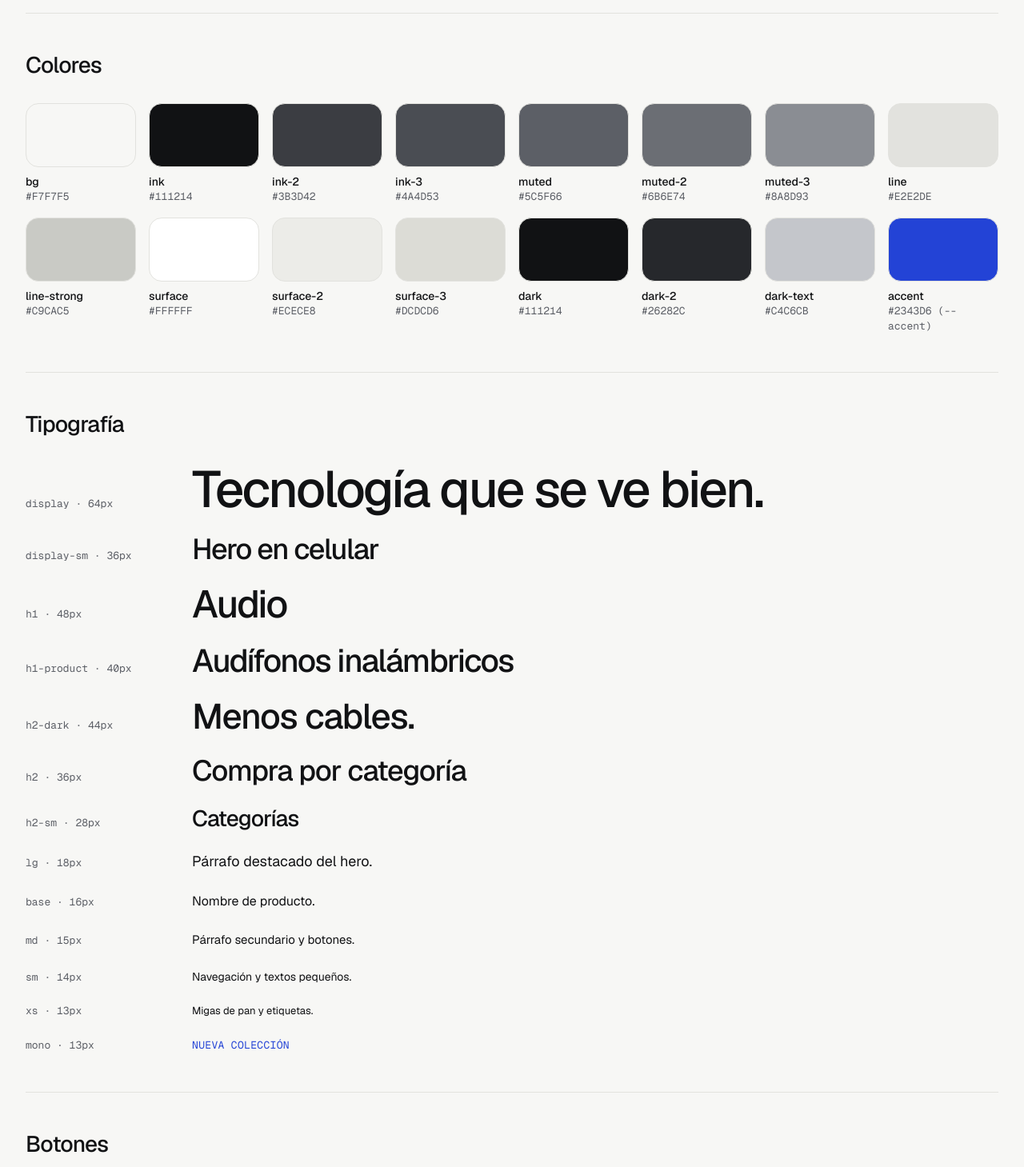
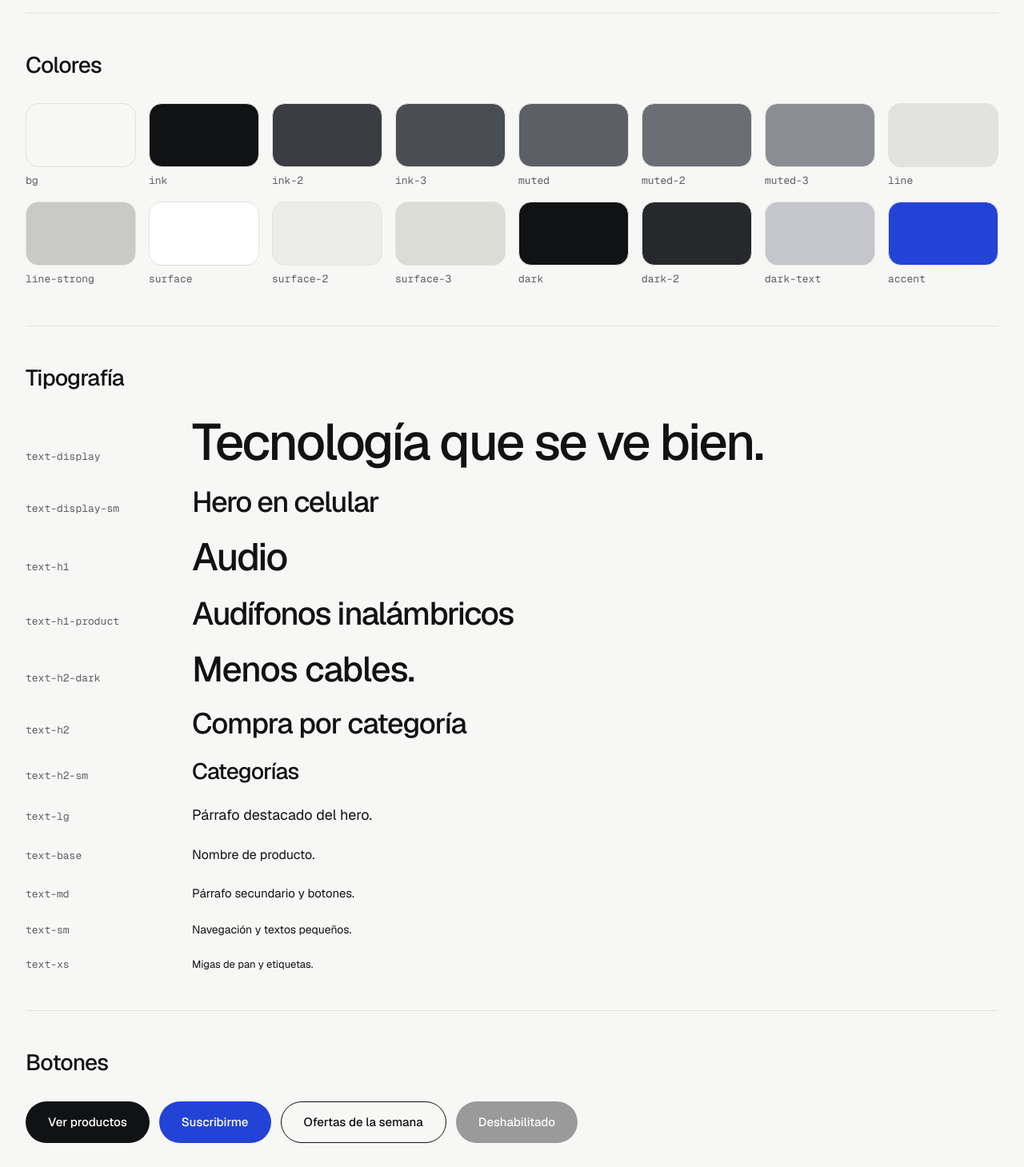
Before and after one commit to Hyos332/lirio, a Next.js app: page /dev/ui in a window 1280 px wide. Shown: the part 240-1699 px from the top of the page at 80% size. Built offline with nearby package versions, Linux system fonts and the light colour scheme.

Commit message:
refactor: quita comentarios, simplifica Badge y la vitrina

```diff
--- a/src/app/dev/ui/page.tsx
+++ b/src/app/dev/ui/page.tsx
@@ -14,93 +14,51 @@ export const metadata: Metadata = {
   robots: { index: false, follow: false },
 };
 
-// Valores de ejemplo solo para esta vitrina.
 const samplePrice: Money = { amount: "19.99", currencyCode: "EUR" };
 const sampleCompareAt: Money = { amount: "29.99", currencyCode: "EUR" };
 
-const colors = [
-  { token: "bg", hex: "#F7F7F5", className: "bg-bg" },
-  { token: "ink", hex: "#111214", className: "bg-ink" },
-  { token: "ink-2", hex: "#3B3D42", className: "bg-ink-2" },
-  { token: "ink-3", hex: "#4A4D53", className: "bg-ink-3" },
-  { token: "muted", hex: "#5C5F66", className: "bg-muted" },
-  { token: "muted-2", hex: "#6B6E74", className: "bg-muted-2" },
-  { token: "muted-3", hex: "#8A8D93", className: "bg-muted-3" },
-  { token: "line", hex: "#E2E2DE", className: "bg-line" },
-  { token: "line-strong", hex: "#C9CAC5", className: "bg-line-strong" },
-  { token: "surface", hex: "#FFFFFF", className: "bg-surface" },
-  { token: "surface-2", hex: "#ECECE8", className: "bg-surface-2" },
-  { token: "surface-3", hex: "#DCDCD6", className: "bg-surface-3" },
-  { token: "dark", hex: "#111214", className: "bg-dark" },
-  { token: "dark-2", hex: "#26282C", className: "bg-dark-2" },
-  { token: "dark-text", hex: "#C4C6CB", className: "bg-dark-text" },
-  { token: "accent", hex: "#2343D6 (--accent)", className: "bg-accent" },
+const colorClasses = [
+  "bg-bg",
+  "bg-ink",
+  "bg-ink-2",
+  "bg-ink-3",
+  "bg-muted",
+  "bg-muted-2",
+  "bg-muted-3",
+  "bg-line",
+  "bg-line-strong",
+  "bg-surface",
+  "bg-surface-2",
+  "bg-surface-3",
+  "bg-dark",
+  "bg-dark-2",
+  "bg-dark-text",
+  "bg-accent",
 ];
 
 const typeScale = [
-  {
-    name: "display · 64px",
-    className: "text-display",
-    sample: "Tecnología que se ve bien.",
-  },
-  {
-    name: "display-sm · 36px",
-    className: "text-display-sm",
-    sample: "Hero en celular",
-  },
-  { name: "h1 · 48px", className: "text-h1", sample: "Audio" },
-  {
-    name: "h1-product · 40px",
-    className: "text-h1-product",
-    sample: "Audífonos inalámbricos",
-  },
-  {
-    name: "h2-dark · 44px",
-    className: "text-h2-dark",
-    sample: "Menos cables.",
-  },
-  { name: "h2 · 36px", className: "text-h2", sample: "Compra por categoría" },
-  { name: "h2-sm · 28px", className: "text-h2-sm", sample: "Categorías" },
-  {
-    name: "lg · 18px",
-    className: "text-lg",
-    sample: "Párrafo destacado del hero.",
-  },
-  {
-    name: "base · 16px",
-    className: "text-base",
-    sample: "Nombre de producto.",
-  },
-  {
-    name: "md · 15px",
-    className: "text-md",
-    sample: "Párrafo secundario y botones.",
-  },
-  {
-    name: "sm · 14px",
-    className: "text-sm",
-    sample: "Navegación y textos pequeños.",
-  },
-  {
-    name: "xs · 13px",
-    className: "text-xs",
-    sample: "Migas de pan y etiquetas.",
-  },
-  {
-    name: "mono · 13px",
-    className: "font-mono text-xs tracking-wide text-accent",
-    sample: "NUEVA COLECCIÓN",
-  },
-];
+  ["text-display", "Tecnología que se ve bien."],
+  ["text-display-sm", "Hero en celular"],
+  ["text-h1", "Audio"],
+  ["text-h1-product", "Audífonos inalámbricos"],
+  ["text-h2-dark", "Menos cables."],
+  ["text-h2", "Compra por categoría"],
+  ["text-h2-sm", "Categorías"],
+  ["text-lg", "Párrafo destacado del hero."],
+  ["text-base", "Nombre de producto."],
+  ["text-md", "Párrafo secundario y botones."],
+  ["text-sm", "Navegación y textos pequeños."],
+  ["text-xs", "Migas de pan y etiquetas."],
+] as const;
 
-const radii = [
-  { name: "block · 28px", className: "rounded-block" },
-  { name: "panel · 24px", className: "rounded-panel" },
-  { name: "card · 20px", className: "rounded-card" },
-  { name: "card-sm · 16px", className: "rounded-card-sm" },
-  { name: "input · 14px", className: "rounded-input" },
-  { name: "thumb · 12px", className: "rounded-thumb" },
-  { name: "pill · 999px", className: "rounded-pill" },
+const radiusClasses = [
+  "rounded-block",
+  "rounded-panel",
+  "rounded-card",
+  "rounded-card-sm",
+  "rounded-input",
+  "rounded-thumb",
+  "rounded-pill",
 ];
 
 function Section({ title, children }: { title: string; children: ReactNode }) {
@@ -126,13 +84,14 @@ export default function UiPage() {
 
       <Section title="Colores">
         <ul className="grid grid-cols-2 gap-4 sm:grid-cols-4 lg:grid-cols-8">
-          {colors.map((color) => (
-            <li key={color.token}>
+          {colorClasses.map((className) => (
+            <li key={className}>
               <div
-                className={`h-20 rounded-card-sm border border-line ${color.className}`}
+                className={`h-20 rounded-card-sm border border-line ${className}`}
               />
-              <p className="mt-2 text-sm font-medium">{color.token}</p>
-              <p className="font-mono text-xs text-muted">{color.hex}</p>
+              <p className="mt-2 font-mono text-xs text-muted">
+                {className.replace("bg-", "")}
+              </p>
             </li>
           ))}
         </ul>
@@ -140,13 +99,13 @@ export default function UiPage() {
 
       <Section title="Tipografía">
         <ul className="flex flex-col gap-6">
-          {typeScale.map((item) => (
+          {typeScale.map(([className, sample]) => (
             <li
-              key={item.name}
+              key={className}
               className="grid gap-2 md:grid-cols-[200px_1fr] md:items-baseline"
             >
-              <span className="font-mono text-xs text-muted">{item.name}</span>
-              <span className={item.className}>{item.sample}</span>
+              <span className="font-mono text-xs text-muted">{className}</span>
+              <span className={className}>{sample}</span>
             </li>
           ))}
         </ul>
@@ -253,12 +212,12 @@ export default function UiPage() {
 
       <Section title="Radios">
         <ul className="grid grid-cols-2 gap-4 sm:grid-cols-4 lg:grid-cols-7">
-          {radii.map((radius) => (
-            <li key={radius.name}>
+          {radiusClasses.map((className) => (
+            <li key={className}>
               <div
-                className={`h-20 border border-line-strong bg-surface ${radius.className}`}
+                className={`h-20 border border-line-strong bg-surface ${className}`}
               />
-              <p className="mt-2 font-mono text-xs text-muted">{radius.name}</p>
+              <p className="mt-2 font-mono text-xs text-muted">{className}</p>
             </li>
           ))}
         </ul>
--- a/src/app/page.tsx
+++ b/src/app/page.tsx
@@ -1,7 +1,6 @@
 import { Button } from "@/components/ui/button";
 import { Container } from "@/components/ui/container";
 
-// Página provisional: el Inicio real se construye en la Fase 4.
 export default function Home() {
   return (
     <Container as="main" className="flex flex-1 flex-col justify-center py-24">
--- a/src/components/ui/badge.tsx
+++ b/src/components/ui/badge.tsx
@@ -5,15 +5,8 @@ import { cn } from "@/lib/cn";
 export type BadgeVariant = "solid" | "count";
 
 const variants: Record<BadgeVariant, string> = {
-  /** Etiquetas de producto: "Más vendido", "Nuevo", "Oferta". */
-  solid: "h-6.5 px-2.5 text-xs",
-  /** Contador circular del carrito. */
-  count: "h-4.5 min-w-4.5 px-1 text-2xs tabular-nums",
-};
-
-const tones: Record<BadgeVariant, string> = {
-  solid: "bg-ink text-white",
-  count: "bg-accent text-white",
+  solid: "h-6.5 bg-ink px-2.5 text-xs text-white",
+  count: "h-4.5 min-w-4.5 bg-accent px-1 text-2xs text-white tabular-nums",
 };
 
 type BadgeProps = {
@@ -28,7 +21,6 @@ export function Badge({ children, variant = "solid", className }: BadgeProps) {
       className={cn(
         "inline-flex items-center justify-center rounded-pill font-medium whitespace-nowrap",
         variants[variant],
-        tones[variant],
         className,
       )}
     >
--- a/src/components/ui/button.tsx
+++ b/src/components/ui/button.tsx
@@ -28,8 +28,7 @@ type StyleProps = {
   className?: string;
 };
 
-/** Clases de botón, para casos en los que no se puede usar <Button>. */
-export function buttonStyles({
+function buttonStyles({
   variant = "primary",
   size = "md",
   fullWidth = false,
@@ -54,7 +53,6 @@ type ButtonAsLink = OwnProps &
 
 export type ButtonProps = ButtonAsButton | ButtonAsLink;
 
-/** Botón de la tienda. Con `href` se renderiza como enlace de Next. */
 export function Button(props: ButtonProps) {
   if (props.href !== undefined) {
     const { variant, size, fullWidth, className, ...rest } = props;
--- a/src/components/ui/container.tsx
+++ b/src/components/ui/container.tsx
@@ -6,7 +6,6 @@ type ContainerTag = "div" | "section" | "header" | "footer" | "main" | "nav";
 
 type ContainerProps = ComponentProps<"div"> & { as?: ContainerTag };
 
-/** Ancho máximo de la tienda: 1280px de contenido con 16px (celular) o 32px (escritorio) a los lados. */
 export function Container({
   as: Tag = "div",
   className,
--- a/src/components/ui/icon.tsx
+++ b/src/components/ui/icon.tsx
@@ -22,7 +22,6 @@ import {
   type LucideProps,
 } from "lucide-react";
 
-/** Set cerrado de íconos de la tienda. Para agregar uno, impórtalo de lucide-react y súmalo aquí. */
 const icons = {
   "arrow-left": ArrowLeft,
   "arrow-right": ArrowRight,
@@ -52,7 +51,6 @@ export const iconNames = Object.keys(icons) as IconName[];
 
 type IconProps = Omit<LucideProps, "ref"> & {
   name: IconName;
-  /** Texto para lectores de pantalla. Sin él, el ícono es decorativo. */
   label?: string;
 };
 
--- a/src/components/ui/image-placeholder.tsx
+++ b/src/components/ui/image-placeholder.tsx
@@ -12,16 +12,12 @@ const tones: Record<PlaceholderTone, string> = {
 };
 
 type ImagePlaceholderProps = {
-  /** Texto del recuadro, por ejemplo "Foto producto". Se muestra en mayúsculas y entre corchetes. */
   label: string;
   tone?: PlaceholderTone;
-  /** Muestra el ícono de imagen sobre el texto. */
   withIcon?: boolean;
-  /** Alto, ancho, radio y borde se pasan por clase. */
   className?: string;
 };
 
-/** Recuadro que ocupa el lugar de una imagen cuando no hay foto (modo mock). */
 export function ImagePlaceholder({
   label,
   tone = "surface-2",
--- a/src/components/ui/price.tsx
+++ b/src/components/ui/price.tsx
@@ -12,7 +12,6 @@ const sizes: Record<PriceSize, { current: string; previous: string }> = {
 
 type PriceProps = {
   price: Money;
-  /** Precio anterior. Solo se muestra si es mayor que el precio actual. */
   compareAt?: Money | null;
   size?: PriceSize;
   className?: string;
--- a/src/lib/cn.ts
+++ b/src/lib/cn.ts
@@ -1,4 +1,3 @@
-/** Une clases condicionales ignorando los valores falsos. */
 export function cn(...classes: Array<string | false | null | undefined>) {
   return classes.filter(Boolean).join(" ");
 }
--- a/src/lib/commerce/types.ts
+++ b/src/lib/commerce/types.ts
@@ -1,9 +1,3 @@
-/**
- * Tipos de dominio propios de la tienda.
- * Los componentes solo usan estos tipos, nunca los de Shopify.
- */
-
-/** Importe con su moneda, tal como lo devuelve el proveedor (amount es un decimal en texto). */
 export type Money = {
   amount: string;
   currencyCode: string;
--- a/src/lib/format.ts
+++ b/src/lib/format.ts
@@ -17,7 +17,6 @@ function getFormatter(locale: string, currencyCode: string) {
   return formatter;
 }
 
-/** Formatea un importe con la moneda que trae el propio dato. */
 export function formatMoney(money: Money, locale = DEFAULT_LOCALE) {
   return getFormatter(locale, money.currencyCode).format(Number(money.amount));
 }
```
Also changed, not shown: src/app/globals.css (+0 -12 lines).
